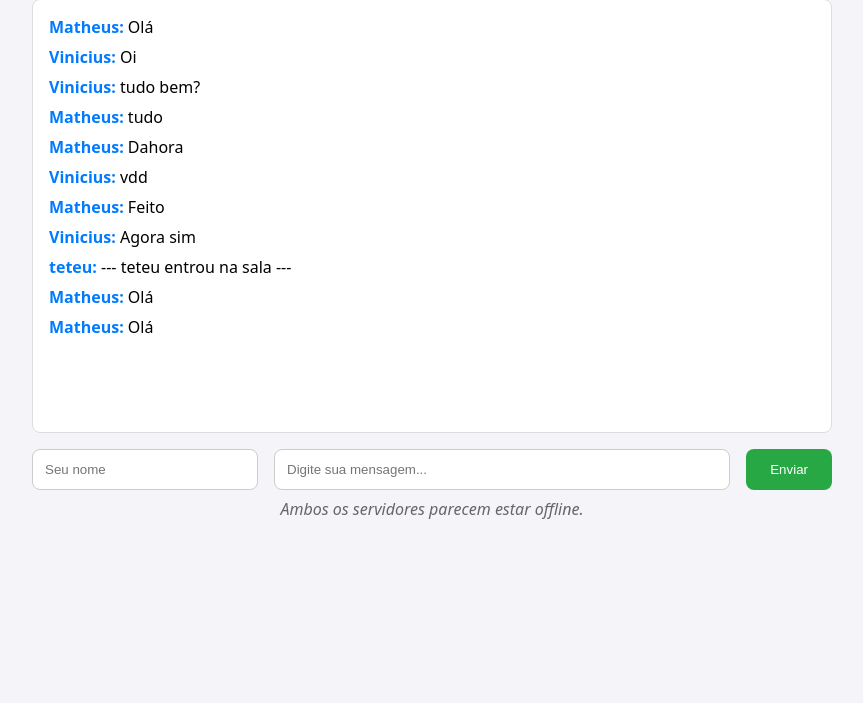
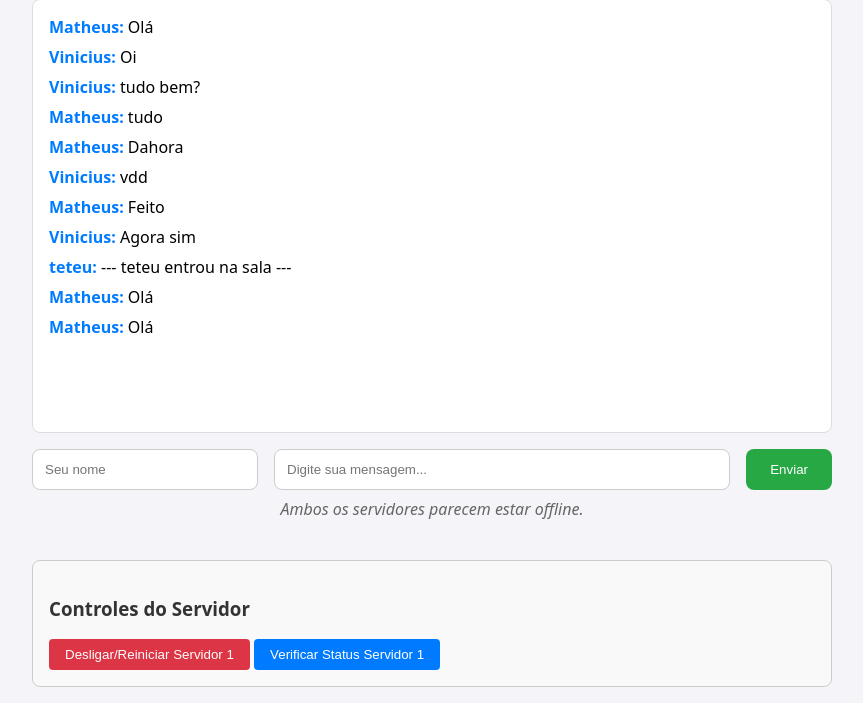
Before and after one commit to ttszin/login_system_flask, a Flask app: page / in a window 1280 px wide. Shown: the part 103-806 px from the top of the page, without its empty margins (208-1071 px from the left). Before the commit the page ends 622 px from the top, so only its background shows below. Run offline with Flask 3, Linux system fonts and the light colour scheme; parts of the project's set-up code (start-up, migrations or seed data) failed here and were passed over; some libraries are stand-ins or nearby versions.

Commit message:
button desable server1

```diff
--- a/servidor_app.py
+++ b/servidor_app.py
@@ -1,18 +1,17 @@
 import sys
-from flask import Flask, render_template
+import os
+import signal
+from flask import Flask, render_template, request
 from flask_socketio import SocketIO, emit
 from flask_sqlalchemy import SQLAlchemy
 
 # --- Configuração ---
 app = Flask(__name__)
-# Chave secreta para segurança da aplicação
 app.config['SECRET_KEY'] = 'chave_super_secreta!'
-# Configuração do banco de dados SQLite. Ele será um arquivo na mesma pasta.
 app.config['SQLALCHEMY_DATABASE_URI'] = 'sqlite:///chat.db'
 app.config['SQLALCHEMY_TRACK_MODIFICATIONS'] = False
 
 db = SQLAlchemy(app)
-# Configura o SocketIO, permitindo requisições de outras origens (necessário para o nosso failover no cliente)
 socketio = SocketIO(app, cors_allowed_origins="*")
 
 # --- Modelo do Banco de Dados ---
@@ -30,12 +29,26 @@ class Message(db.Model):
 @app.route('/')
 def index():
     """Rota principal que serve a página do chat."""
-    # Busca todas as mensagens salvas no banco de dados
     messages = Message.query.order_by(Message.id).all()
-    # Converte as mensagens para um formato de dicionário
     message_history = [msg.to_dict() for msg in messages]
-    # Renderiza o template do chat, passando o histórico de mensagens
     return render_template('chat.html', history=message_history)
+
+# --- NOVOS ENDPOINTS DE CONTROLE ---
+@app.route('/health')
+def health_check():
+    """Um endpoint simples para verificar se o servidor está no ar."""
+    return 'OK', 200
+
+@app.route('/shutdown', methods=['POST'])
+def shutdown():
+    """
+    Endpoint que desliga o servidor.
+    O systemd (com Restart=always) irá reiniciá-lo automaticamente.
+    """
+    print("Recebido pedido de desligamento. Encerrando o processo...")
+    # Envia um sinal de interrupção para o próprio processo, simulando um Ctrl+C
+    os.kill(os.getpid(), signal.SIGINT)
+    return 'Servidor encerrando...', 200
 
 # --- Eventos do Socket.IO ---
 @socketio.on('connect')
@@ -49,28 +62,25 @@ def handle_send_message(data):
     Recebe uma nova mensagem, salva no banco de dados e a retransmite para todos.
     """
     print(f"Mensagem recebida: {data}")
-    # Cria um novo objeto Message com os dados recebidos
     new_message = Message(username=data['username'], text=data['text'])
 
-    # Adiciona e salva a nova mensagem no banco de dados (Persistência)
     db.session.add(new_message)
     db.session.commit()
 
-    # Retransmite a mensagem para TODOS os clientes conectados
     emit('new_message_broadcast', data, broadcast=True)
 
-# --- Lógica de Inicialização ---
+# Cria a tabela do banco de dados se ela não existir, antes de iniciar o app.
+# Isso garante que o DB seja criado mesmo quando rodando com Gunicorn.
+with app.app_context():
+    db.create_all()
+
+# --- Lógica de Inicialização para teste local ---
 if __name__ == '__main__':
-    # Garante que o número da porta seja fornecido ao iniciar o script
     if len(sys.argv) < 2:
         print("Erro: Forneça a porta como argumento. Ex: python servidor_app.py 5000")
         sys.exit(1)
 
     port = int(sys.argv[1])
 
-    # Cria a tabela do banco de dados se ela não existir
-    with app.app_context():
-        db.create_all()
-
     print(f"--- INICIANDO SERVIDOR DE CHAT NA PORTA {port} ---")
     socketio.run(app, host='0.0.0.0', port=port)
--- a/templates/chat.html
+++ b/templates/chat.html
@@ -5,7 +5,7 @@
     <title>Chat com Failover</title>
     <style>
         body { font-family: system-ui, sans-serif; max-width: 800px; margin: auto; padding: 1rem; background-color: #f4f4f9; }
-        h1 { color: #333; }
+        h1, h3 { color: #333; }
         #messages { border: 1px solid #ddd; padding: 1rem; height: 400px; overflow-y: scroll; background-color: white; border-radius: 8px; margin-bottom: 1rem; }
         #messages div { margin-bottom: 0.5rem; }
         #messages b { color: #007bff; }
@@ -16,6 +16,11 @@
         #sendButton { background-color: #28a745; color: white; border: none; padding: 0.75rem 1.5rem; border-radius: 8px; cursor: pointer; }
         #sendButton:hover { background-color: #218838; }
         #status { text-align: center; font-style: italic; color: #666; padding: 0.5rem; }
+        #admin-controls { margin-top: 2rem; padding: 1rem; border: 1px solid #ccc; border-radius: 8px; background-color: #f9f9f9; }
+        #admin-controls button { background-color: #dc3545; color: white; border: none; padding: 0.5rem 1rem; border-radius: 4px; cursor: pointer; }
+        #admin-controls button:hover { background-color: #c82333; }
+        #admin-controls #check-status-btn { background-color: #007bff; }
+        #admin-controls #check-status-btn:hover { background-color: #0069d9; }
     </style>
 </head>
 <body>
@@ -28,17 +33,22 @@
     </div>
     <div id="status">Conectando...</div>
 
+    <!-- NOVA SEÇÃO DE CONTROLES -->
+    <div id="admin-controls">
+        <h3>Controles do Servidor</h3>
+        <button id="shutdown-btn">Desligar/Reiniciar Servidor 1</button>
+        <button id="check-status-btn">Verificar Status Servidor 1</button>
+        <span id="server1-status" style="font-weight: bold;"></span>
+    </div>
+
     <script src="https://cdn.socket.io/4.7.5/socket.io.min.js"></script>
     <script>
+        // Use seu IP público aqui
         const primaryURL = "http://167.234.230.139:5000";
         const backupURL = "http://167.234.230.139:5001";
 
         const statusDiv = document.getElementById('status');
         const messagesDiv = document.getElementById('messages');
-        const usernameInput = document.getElementById('username');
-        const messageInput = document.getElementById('messageInput');
-        const sendButton = document.getElementById('sendButton');
-
         let socket;
 
         function addMessage(msg) {
@@ -73,27 +83,61 @@
             statusDiv.innerText = 'Conexão perdida! Tentando failover...';
             if (!socket) return;
             const failedUrl = socket.io.uri;
-            const nextUrl = (failedUrl === primaryURL) ? backupURL : primaryURL;
+            const nextUrl = (failedUrl.includes(primaryURL)) ? backupURL : primaryURL;
             setTimeout(() => connectToServer(nextUrl), 3000);
         }
 
-        sendButton.addEventListener('click', () => {
+        document.getElementById('sendButton').addEventListener('click', () => {
+            const usernameInput = document.getElementById('username');
+            const messageInput = document.getElementById('messageInput');
             if (usernameInput.value && messageInput.value && socket && socket.connected) {
-                const message = {
-                    username: usernameInput.value,
-                    text: messageInput.value
-                };
+                const message = { username: usernameInput.value, text: messageInput.value };
                 socket.emit('send_message', message);
                 messageInput.value = '';
                 messageInput.focus();
             } else {
-                alert('Por favor, digite seu nome e uma mensagem, e aguarde a conexão.');
+                alert('Por favor, digite seu nome e uma mensagem.');
             }
         });
 
+        // NOVO CÓDIGO PARA OS BOTÕES DE CONTROLE
+        const shutdownBtn = document.getElementById('shutdown-btn');
+        const checkStatusBtn = document.getElementById('check-status-btn');
+        const server1Status = document.getElementById('server1-status');
+
+        shutdownBtn.addEventListener('click', () => {
+            server1Status.textContent = ' Enviando comando de desligamento...';
+            // Envia o pedido de shutdown para o servidor 1
+            fetch(primaryURL + '/shutdown', { method: 'POST' })
+                .then(response => {
+                    console.log('Comando de desligamento enviado.');
+                    server1Status.textContent = ' Desligando...';
+                })
+                .catch(error => {
+                    console.error('Erro ao enviar comando:', error);
+                    server1Status.textContent = ' Erro (servidor já offline?)';
+                });
+        });
+
+        checkStatusBtn.addEventListener('click', () => {
+            server1Status.textContent = ' Verificando...';
+            // Verifica a saúde do servidor 1
+            fetch(primaryURL + '/health')
+                .then(response => {
+                    if (response.ok) {
+                        server1Status.textContent = ' ONLINE';
+                    } else {
+                        server1Status.textContent = ' OFFLINE';
+                    }
+                })
+                .catch(error => {
+                    server1Status.textContent = ' OFFLINE';
+                });
+        });
+
+        // Exibe o histórico de mensagens e inicia a conexão
         const history = {{ history|tojson }};
         history.forEach(addMessage);
-
         connectToServer(primaryURL);
     </script>
 </body>
```
